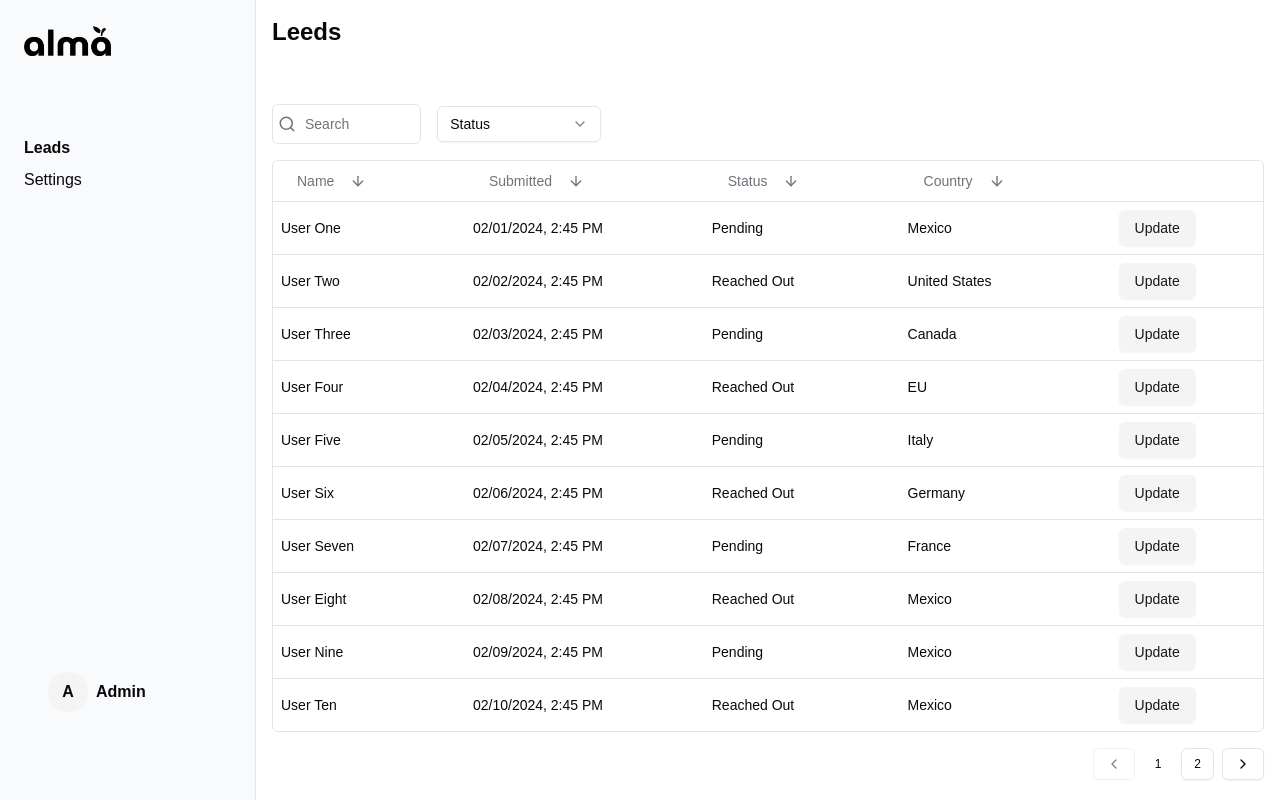
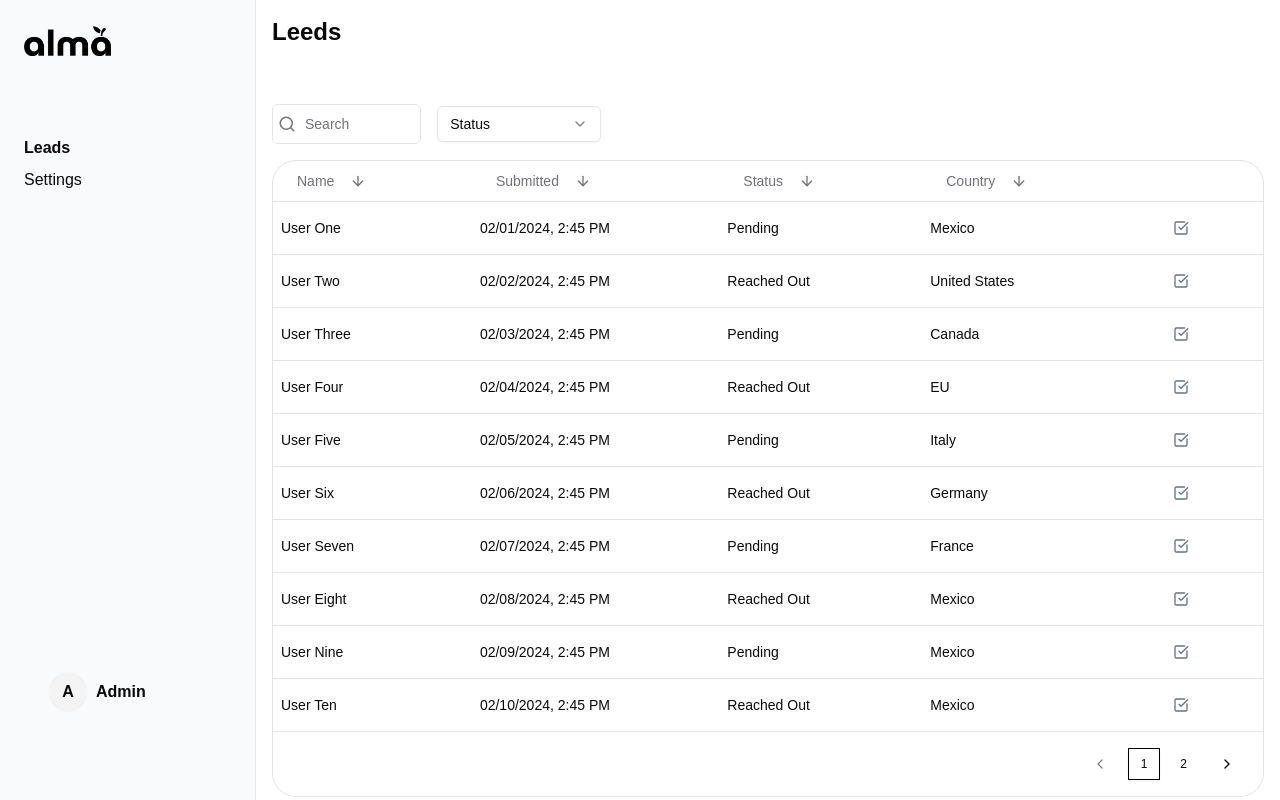
Before and after one commit to eavary/leads-app, a Next.js app: page /admin in a window 1280 px wide. Built offline with nearby package versions, Linux system fonts and the light colour scheme.

Commit message:
adjust table styling

```diff
--- a/src/app/admin/columns.tsx
+++ b/src/app/admin/columns.tsx
@@ -1,7 +1,7 @@
 'use client'
 
 import { ColumnDef } from '@tanstack/react-table'
-import { ArrowUp, ArrowDown, ArrowUpDown } from 'lucide-react'
+import { ArrowUp, ArrowDown, SquareCheckBig } from 'lucide-react'
 
 import { Button } from "@/components/ui/button"
 
@@ -90,11 +90,11 @@ export const columns: ColumnDef<Lead>[] = [
       const lead = row.original
       return (
         <Button
-          variant="secondary"
-          className=""
+          variant="ghost"
+          className="hover:bg-transparent text-slate-500 hover:text-slate-900"
           onClick={() => console.log("Update lead", lead)}
         >
-          Update
+          <SquareCheckBig className="ml-2 h-4 w-4" />
         </Button>
       )
     },
--- a/src/app/admin/data-table.tsx
+++ b/src/app/admin/data-table.tsx
@@ -27,6 +27,7 @@ import {
   Table,
   TableBody,
   TableCell,
+  TableFooter,
   TableHead,
   TableHeader,
   TableRow,
@@ -86,7 +87,7 @@ export function DataTable<TData, TValue>({
           </SelectContent>
         </Select>
       </div>
-      <div className="rounded-md border">
+      <div className="rounded-3xl border">
         <Table>
           <TableHeader>
             {table.getHeaderGroups().map((headerGroup) => (
@@ -128,11 +129,12 @@ export function DataTable<TData, TValue>({
               </TableRow>
             )}
           </TableBody>
-        </Table>
-      </div>
-      <div className="flex items-center justify-end space-x-2 py-4">
+          <TableFooter>
+            <TableRow>
+              <TableCell colSpan={columns.length} className="p-4 bg-white rounded-3xl" >
+                <div className="flex items-center justify-end space-x-2">
                   <Button
-          variant="outline"
+                    variant="ghost"
                     size="sm"
                     onClick={() => table.previousPage()}
                     disabled={!table.getCanPreviousPage()}
@@ -144,7 +146,8 @@ export function DataTable<TData, TValue>({
                   {Array.from({ length: table.getPageCount() }, (_, index) => (
                     <Button
                       key={index}
-            variant={table.getState().pagination.pageIndex === index ? "ghost" : "outline"}
+                      variant={table.getState().pagination.pageIndex === index ? "outline" : "ghost"}
+                      className="rounded-none border-black"
                       size="sm"
                       onClick={() => table.setPageIndex(index)}
                     >
@@ -153,7 +156,7 @@ export function DataTable<TData, TValue>({
                   ))}
 
                   <Button
-          variant="outline"
+                    variant="ghost"
                     size="sm"
                     onClick={() => table.nextPage()}
                     disabled={!table.getCanNextPage()}
@@ -161,7 +164,11 @@ export function DataTable<TData, TValue>({
                     <ChevronRight />
                   </Button>
                 </div>
-      {/* <DataTablePagination table={table} /> */}
+              </TableCell>
+            </TableRow>
+          </TableFooter>
+        </Table>
+      </div>
     </div>
   )
 }
```
Lines whose indentation alone changed are shown as unchanged.
